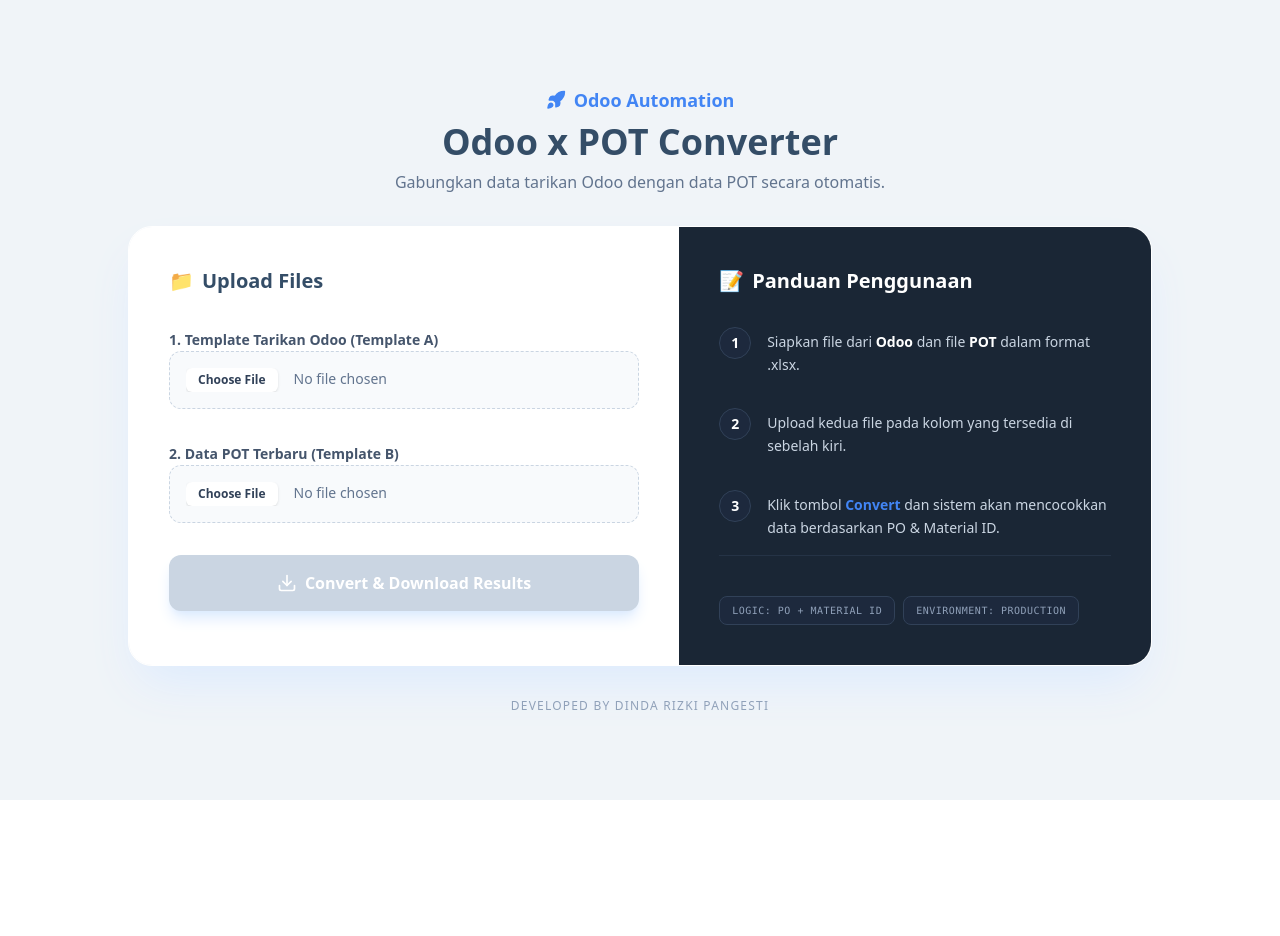
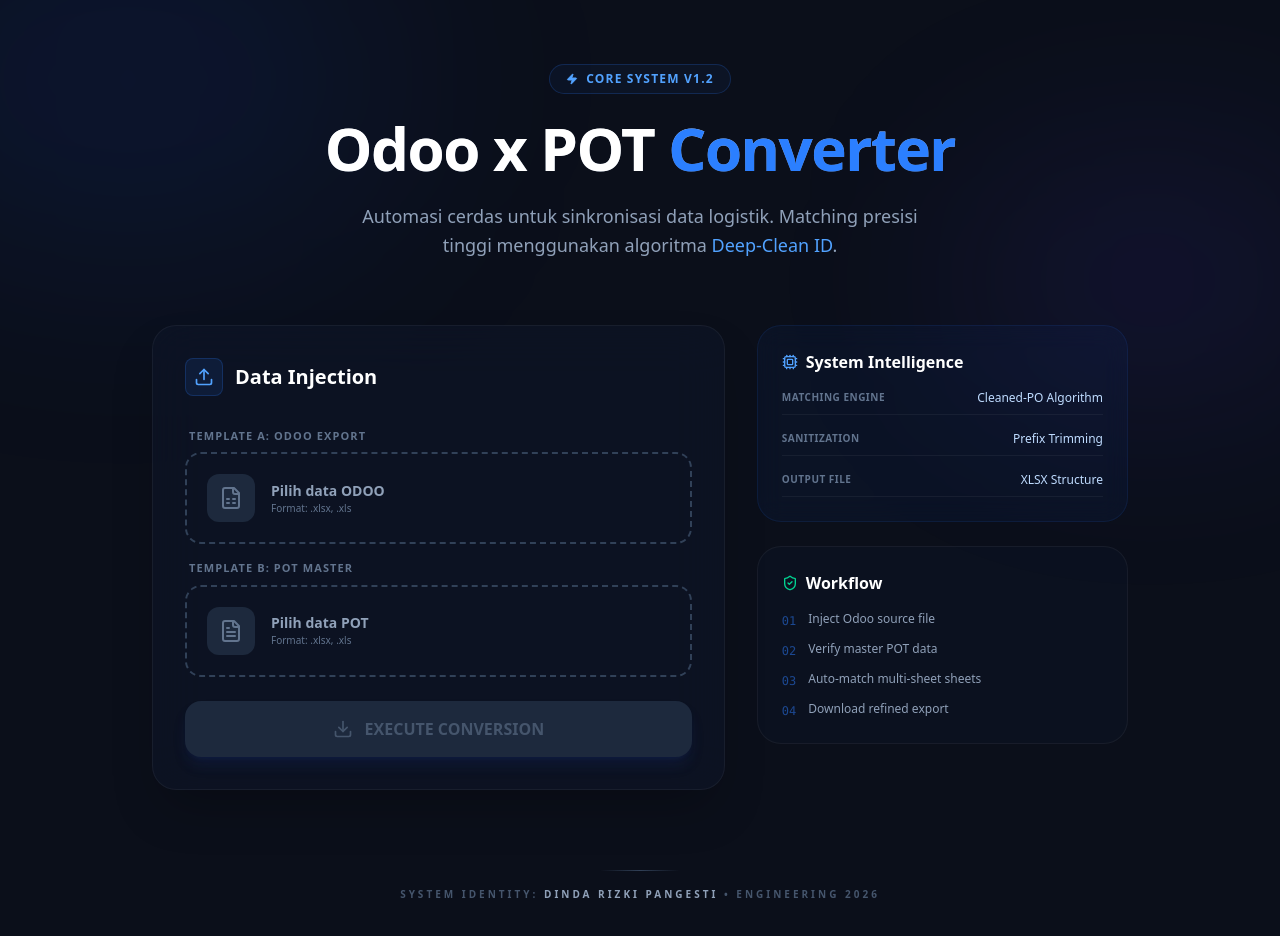
Before and after one commit to dindarizkies/notyourbusiness, a React (Vite) app: page / in a window 1280 px wide. Shown: the top 936 px of the page. Before the commit the page ends 800 px from the top, so only its background shows below. Built offline with nearby package versions, Linux system fonts and the light colour scheme.

Commit message:
Update App.tsx

```diff
--- a/src/App.tsx
+++ b/src/App.tsx
@@ -1,5 +1,6 @@
 import { useState, useRef } from 'react';
-import { Upload, FileText, Download, RefreshCw, CheckCircle2, AlertCircle, Rocket } from 'lucide-react';
+import { Upload, FileSpreadsheet, Download, RefreshCw, CheckCircle2, AlertCircle, FileText, Zap, Cpu, ShieldCheck } from 'lucide-react';
+import { motion, AnimatePresence } from 'framer-motion';
 
 export default function App() {
   const [odooFile, setOdooFile] = useState<File | null>(null);
@@ -66,112 +67,187 @@
   };
 
   return (
-    <div className="min-h-screen bg-[#F0F4F8] font-sans text-slate-800 flex items-center justify-center p-4">
-      <div className="max-w-5xl w-full space-y-8">
+    <div className="min-h-screen bg-[#0B0F1A] text-slate-200 selection:bg-blue-500/30 font-sans">
+      {/* Futuristic Background Decoration */}
+      <div className="fixed inset-0 overflow-hidden pointer-events-none">
+        <div className="absolute -top-[10%] -left-[10%] w-[40%] h-[40%] rounded-full bg-blue-600/10 blur-[120px]" />
+        <div className="absolute top-[20%] -right-[5%] w-[30%] h-[30%] rounded-full bg-indigo-600/10 blur-[100px]" />
+      </div>
 
-        {/* Header - Berdasarkan image_fc6c08.png */}
-        <div className="text-center space-y-2">
-          <div className="flex items-center justify-center gap-2 text-[#4285F4] font-bold text-lg">
-            <Rocket size={20} className="fill-current" />
-            <span>Odoo Automation</span>
-          </div>
-          <h1 className="text-4xl font-extrabold text-[#344D67]">
-            Odoo x POT Converter
-          </h1>
-          <p className="text-slate-500">
-            Gabungkan data tarikan Odoo dengan data POT secara otomatis.
-          </p>
-        </div>
+      <div className="relative mx-auto max-w-5xl px-6 py-16">
+        {/* Header */}
+        <header className="mb-16 text-center">
+          <motion.div
+            initial={{ opacity: 0, scale: 0.9 }}
+            animate={{ opacity: 1, scale: 1 }}
+            className="inline-flex items-center gap-2 rounded-full border border-blue-500/20 bg-blue-500/5 px-4 py-1.5 text-xs font-bold tracking-widest text-blue-400 uppercase mb-6"
+          >
+            <Zap className="h-3 w-3 fill-current" />
+            <span>Core System v1.2</span>
+          </motion.div>
+          <motion.h1
+            initial={{ opacity: 0, y: 20 }}
+            animate={{ opacity: 1, y: 0 }}
+            className="text-5xl font-extrabold tracking-tight text-white sm:text-6xl bg-clip-text text-transparent bg-gradient-to-b from-white to-slate-500"
+          >
+            Odoo x POT <span className="text-blue-500">Converter</span>
+          </motion.h1>
+          <motion.p
+            initial={{ opacity: 0 }}
+            animate={{ opacity: 1 }}
+            transition={{ delay: 0.2 }}
+            className="mx-auto mt-6 max-w-xl text-slate-400 text-lg leading-relaxed"
+          >
+            Automasi cerdas untuk sinkronisasi data logistik. Matching presisi tinggi menggunakan algoritma <span className="text-blue-400">Deep-Clean ID</span>.
+          </motion.p>
+        </header>
 
-        {/* UI/UX Container Dua Kolom */}
-        <div className="flex flex-col md:flex-row gap-0 rounded-3xl overflow-hidden shadow-2xl shadow-blue-100 border border-white">
+        <main className="grid gap-8 lg:grid-cols-5 items-start">
 
-          {/* Sisi Kiri: Form Upload (Clean White) */}
-          <div className="flex-[1.2] bg-white p-10">
-            <div className="flex items-center gap-2 mb-8 text-[#344D67] font-bold text-xl">
-              <span className="text-yellow-500">📁</span>
-              <h2>Upload Files</h2>
+          {/* Form Side - Modern Card */}
+          <section className="lg:col-span-3 rounded-3xl bg-slate-900/50 p-8 backdrop-blur-xl border border-white/5 shadow-2xl">
+            <div className="flex items-center gap-3 mb-8">
+              <div className="p-2 rounded-lg bg-blue-500/10 border border-blue-500/20">
+                <Upload className="h-5 w-5 text-blue-400" />
+              </div>
+              <h2 className="text-xl font-bold text-white">Data Injection</h2>
             </div>
 
-            <form onSubmit={handleSubmit} className="space-y-8">
-              <div className="space-y-3">
-                <label className="text-sm font-semibold text-slate-600">1. Template Tarikan Odoo (Template A)</label>
-                <div className="flex items-center gap-3 p-4 bg-slate-50 rounded-xl border border-dashed border-slate-300 hover:border-blue-400 transition-colors">
-                  <input
-                    type="file"
-                    onChange={(e) => handleFileChange(e, 'odoo')}
-                    className="text-sm text-slate-500 file:mr-4 file:py-1 file:px-3 file:rounded-md file:border-0 file:text-xs file:font-semibold file:bg-white file:text-slate-700 file:shadow-sm hover:file:bg-slate-100 cursor-pointer w-full"
-                  />
-                </div>
-              </div>
-
-              <div className="space-y-3">
-                <label className="text-sm font-semibold text-slate-600">2. Data POT Terbaru (Template B)</label>
-                <div className="flex items-center gap-3 p-4 bg-slate-50 rounded-xl border border-dashed border-slate-300 hover:border-blue-400 transition-colors">
-                  <input
-                    type="file"
-                    onChange={(e) => handleFileChange(e, 'pot')}
-                    className="text-sm text-slate-500 file:mr-4 file:py-1 file:px-3 file:rounded-md file:border-0 file:text-xs file:font-semibold file:bg-white file:text-slate-700 file:shadow-sm hover:file:bg-slate-100 cursor-pointer w-full"
-                  />
-                </div>
+            <form onSubmit={handleSubmit} className="space-y-6">
+              {/* File Inputs Container */}
+              <div className="grid gap-4">
+                {[
+                  { id: 'odoo', label: 'Template A: Odoo Export', file: odooFile, ref: odooInputRef, icon: FileSpreadsheet },
+                  { id: 'pot', label: 'Template B: POT Master', file: potFile, ref: potInputRef, icon: FileText }
+                ].map((input) => (
+                  <div key={input.id}>
+                    <label className="block text-[11px] uppercase tracking-widest font-bold text-slate-500 mb-2 ml-1">
+                      {input.label}
+                    </label>
+                    <div
+                      onClick={() => input.ref.current?.click()}
+                      className={`group relative flex cursor-pointer items-center gap-4 rounded-2xl border-2 border-dashed p-5 transition-all ${
+                        input.file
+                        ? 'border-blue-500/50 bg-blue-500/5 shadow-[0_0_20px_rgba(59,130,246,0.1)]'
+                        : 'border-slate-700 hover:border-slate-500 hover:bg-slate-800/50'
+                      }`}
+                    >
+                      <input
+                        type="file"
+                        ref={input.ref}
+                        onChange={(e) => handleFileChange(e, input.id as 'odoo' | 'pot')}
+                        accept=".xlsx,.xls,.csv"
+                        className="hidden"
+                      />
+                      <div className={`p-3 rounded-xl transition-colors ${input.file ? 'bg-blue-500/20 text-blue-400' : 'bg-slate-800 text-slate-500 group-hover:text-slate-300'}`}>
+                        <input.icon className="h-6 w-6" />
+                      </div>
+                      <div className="flex-1 overflow-hidden">
+                        <p className={`text-sm font-semibold truncate ${input.file ? 'text-blue-100' : 'text-slate-400'}`}>
+                          {input.file ? input.file.name : `Pilih data ${input.id.toUpperCase()}`}
+                        </p>
+                        <p className="text-[10px] text-slate-500">
+                          {input.file ? `${(input.file.size / 1024).toFixed(1)} KB` : 'Format: .xlsx, .xls'}
+                        </p>
+                      </div>
+                    </div>
+                  </div>
+                ))}
               </div>
 
               <button
                 type="submit"
                 disabled={!odooFile || !potFile || isProcessing}
-                className="w-full bg-[#4285F4] hover:bg-blue-600 text-white font-bold py-4 rounded-xl shadow-lg shadow-blue-100 transition-all flex items-center justify-center gap-2 disabled:bg-slate-300"
+                className="group w-full relative flex items-center justify-center gap-3 overflow-hidden rounded-2xl bg-blue-600 px-6 py-4 font-bold text-white transition-all hover:bg-blue-500 active:scale-[0.98] disabled:cursor-not-allowed disabled:bg-slate-800 disabled:text-slate-600 shadow-lg shadow-blue-900/20"
               >
-                {isProcessing ? <RefreshCw className="animate-spin" size={20} /> : <Download size={20} />}
-                <span>Convert & Download Results</span>
+                {isProcessing ? (
+                  <RefreshCw className="h-5 w-5 animate-spin" />
+                ) : (
+                  <Download className="h-5 w-5 transition-transform group-hover:-translate-y-1" />
+                )}
+                <span>{isProcessing ? 'SYNCHRONIZING...' : 'EXECUTE CONVERSION'}</span>
+
+                {/* Glow Effect */}
+                <div className="absolute inset-0 bg-gradient-to-r from-transparent via-white/10 to-transparent -translate-x-full group-hover:translate-x-full transition-transform duration-700" />
               </button>
+            </form>
 
-              {/* Status Notifikasi */}
-              {(error || success) && (
-                <div className={`p-4 rounded-lg text-sm flex items-center gap-2 ${error ? 'bg-red-50 text-red-600' : 'bg-emerald-50 text-emerald-600'}`}>
-                  {error ? <AlertCircle size={16} /> : <CheckCircle2 size={16} />}
-                  <span>{error || 'Berhasil! File hasil konversi telah diunduh.'}</span>
-                </div>
+            {/* Notifications */}
+            <AnimatePresence>
+              {error && (
+                <motion.div
+                  initial={{ opacity: 0, y: 10 }}
+                  animate={{ opacity: 1, y: 0 }}
+                  className="mt-6 flex items-center gap-3 rounded-xl bg-red-500/10 border border-red-500/20 p-4 text-xs text-red-400"
+                >
+                  <AlertCircle className="h-4 w-4" />
+                  <p>{error}</p>
+                </motion.div>
               )}
-            </form>
-          </div>
+              {success && (
+                <motion.div
+                  initial={{ opacity: 0, scale: 0.95 }}
+                  animate={{ opacity: 1, scale: 1 }}
+                  className="mt-6 flex items-center gap-4 rounded-xl bg-emerald-500/10 border border-emerald-500/20 p-4 text-xs text-emerald-400"
+                >
+                  <div className="p-1 rounded-full bg-emerald-500/20">
+                    <CheckCircle2 className="h-4 w-4" />
+                  </div>
+                  <p className="font-bold">Conversion Protocol Complete. File downloaded.</p>
+                </motion.div>
+              )}
+            </AnimatePresence>
+          </section>
 
-          {/* Sisi Kanan: Panduan (Dark Blue/Grey) */}
-          <div className="flex-1 bg-[#1A2635] p-10 text-slate-300">
-            <div className="flex items-center gap-2 mb-8 text-[#4285F4] font-bold text-xl">
-              <span>📝</span>
-              <h2 className="text-white">Panduan Penggunaan</h2>
+          {/* Sidebar - Technical Info */}
+          <aside className="lg:col-span-2 space-y-6">
+            <div className="rounded-3xl bg-blue-600/5 border border-blue-500/10 p-6 backdrop-blur-md">
+              <h3 className="text-white font-bold flex items-center gap-2 mb-4">
+                <Cpu className="h-4 w-4 text-blue-400" />
+                System Intelligence
+              </h3>
+              <div className="space-y-4">
+                {[
+                  { label: 'Matching Engine', value: 'Cleaned-PO Algorithm' },
+                  { label: 'Sanitization', value: 'Prefix Trimming' },
+                  { label: 'Output File', value: 'XLSX Structure' }
+                ].map((item, idx) => (
+                  <div key={idx} className="flex justify-between items-center border-b border-white/5 pb-2">
+                    <span className="text-[10px] uppercase text-slate-500 font-bold tracking-wider">{item.label}</span>
+                    <span className="text-xs text-blue-200 font-medium">{item.value}</span>
+                  </div>
+                ))}
+              </div>
             </div>
 
-            <ul className="space-y-8">
-              <li className="flex gap-4">
-                <span className="flex-shrink-0 w-8 h-8 rounded-full bg-slate-800 flex items-center justify-center text-sm font-bold border border-slate-700 text-white">1</span>
-                <p className="text-sm leading-relaxed pt-1">Siapkan file dari <span className="text-white font-bold">Odoo</span> dan file <span className="text-white font-bold">POT</span> dalam format .xlsx.</p>
-              </li>
-              <li className="flex gap-4">
-                <span className="flex-shrink-0 w-8 h-8 rounded-full bg-slate-800 flex items-center justify-center text-sm font-bold border border-slate-700 text-white">2</span>
-                <p className="text-sm leading-relaxed pt-1">Upload kedua file pada kolom yang tersedia di sebelah kiri.</p>
-              </li>
-              <li className="flex gap-4 pb-4 border-b border-slate-700/50">
-                <span className="flex-shrink-0 w-8 h-8 rounded-full bg-slate-800 flex items-center justify-center text-sm font-bold border border-slate-700 text-white">3</span>
-                <p className="text-sm leading-relaxed pt-1">Klik tombol <span className="text-[#4285F4] font-bold">Convert</span> dan sistem akan mencocokkan data berdasarkan PO & Material ID.</p>
-              </li>
-            </ul>
+            <div className="rounded-3xl bg-slate-900/30 border border-white/5 p-6">
+              <h3 className="text-white font-bold flex items-center gap-2 mb-4">
+                <ShieldCheck className="h-4 w-4 text-emerald-400" />
+                Workflow
+              </h3>
+              <div className="space-y-3">
+                {[
+                  'Inject Odoo source file',
+                  'Verify master POT data',
+                  'Auto-match multi-sheet sheets',
+                  'Download refined export'
+                ].map((step, i) => (
+                  <div key={i} className="flex gap-3 items-start">
+                    <span className="text-blue-500/50 font-mono text-xs mt-0.5">0{i+1}</span>
+                    <p className="text-xs text-slate-400 leading-tight">{step}</p>
+                  </div>
+                ))}
+              </div>
+            </div>
+          </aside>
+        </main>
 
-            {/* Labels di bagian bawah sisi kanan */}
-            <div className="mt-10 flex flex-wrap gap-2">
-              <span className="px-3 py-1.5 bg-slate-800 rounded-lg text-[10px] font-mono border border-slate-700 uppercase tracking-wider text-slate-400">Logic: PO + Material ID</span>
-              <span className="px-3 py-1.5 bg-slate-800 rounded-lg text-[10px] font-mono border border-slate-700 uppercase tracking-wider text-slate-400">Environment: Production</span>
-            </div>
-          </div>
-
-        </div>
-
-        {/* Footer identitas pembuat */}
-        <div className="text-center">
-          <p className="text-slate-400 text-xs font-medium uppercase tracking-widest">
-            Developed by Dinda Rizki Pangesti
+        <footer className="mt-20 text-center flex flex-col items-center gap-4">
+          <div className="h-px w-20 bg-gradient-to-r from-transparent via-slate-700 to-transparent" />
+          <p className="text-[10px] uppercase tracking-[0.3em] font-bold text-slate-600">
+            System Identity: <span className="text-slate-400">Dinda Rizki Pangesti</span> • Engineering 2026
           </p>
-        </div>
+        </footer>
       </div>
     </div>
   );
```
